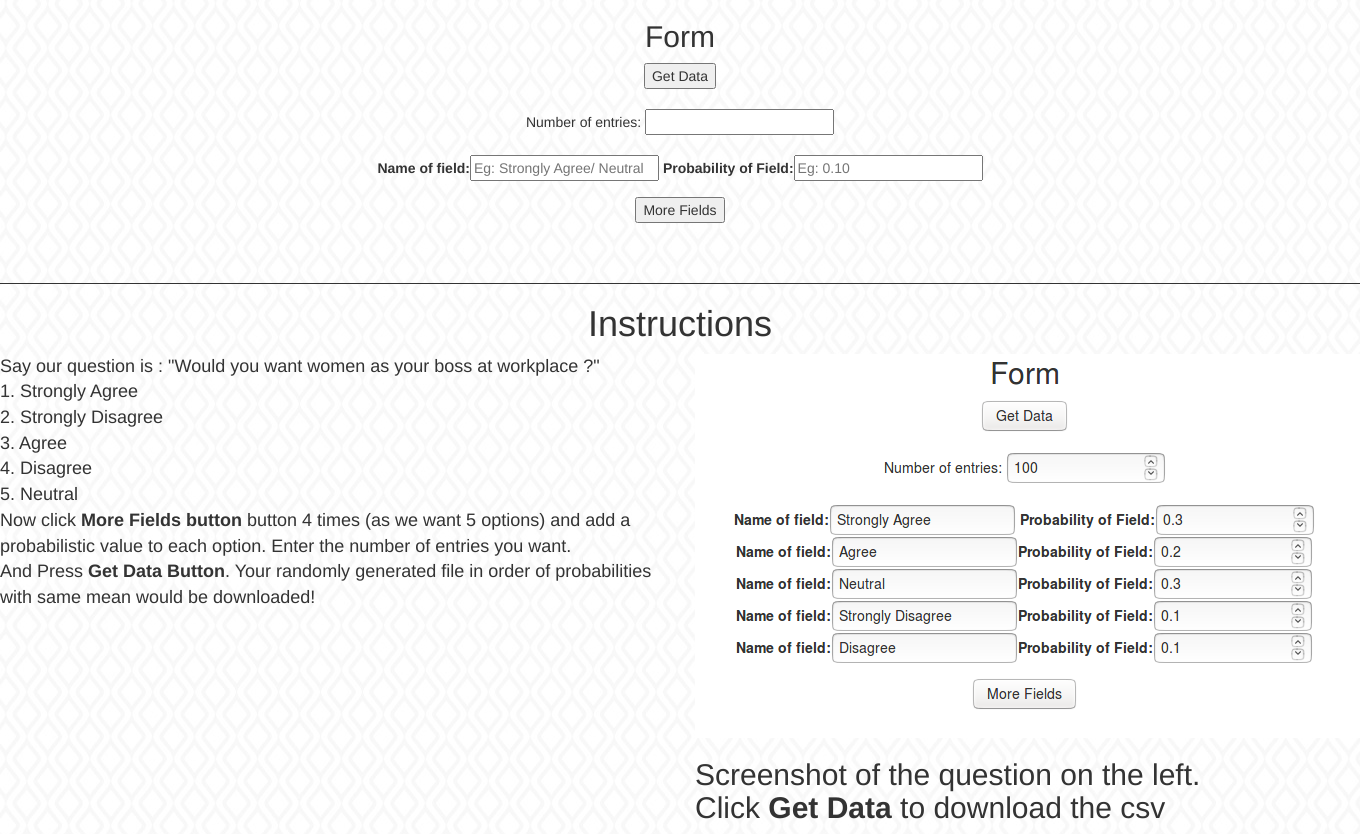
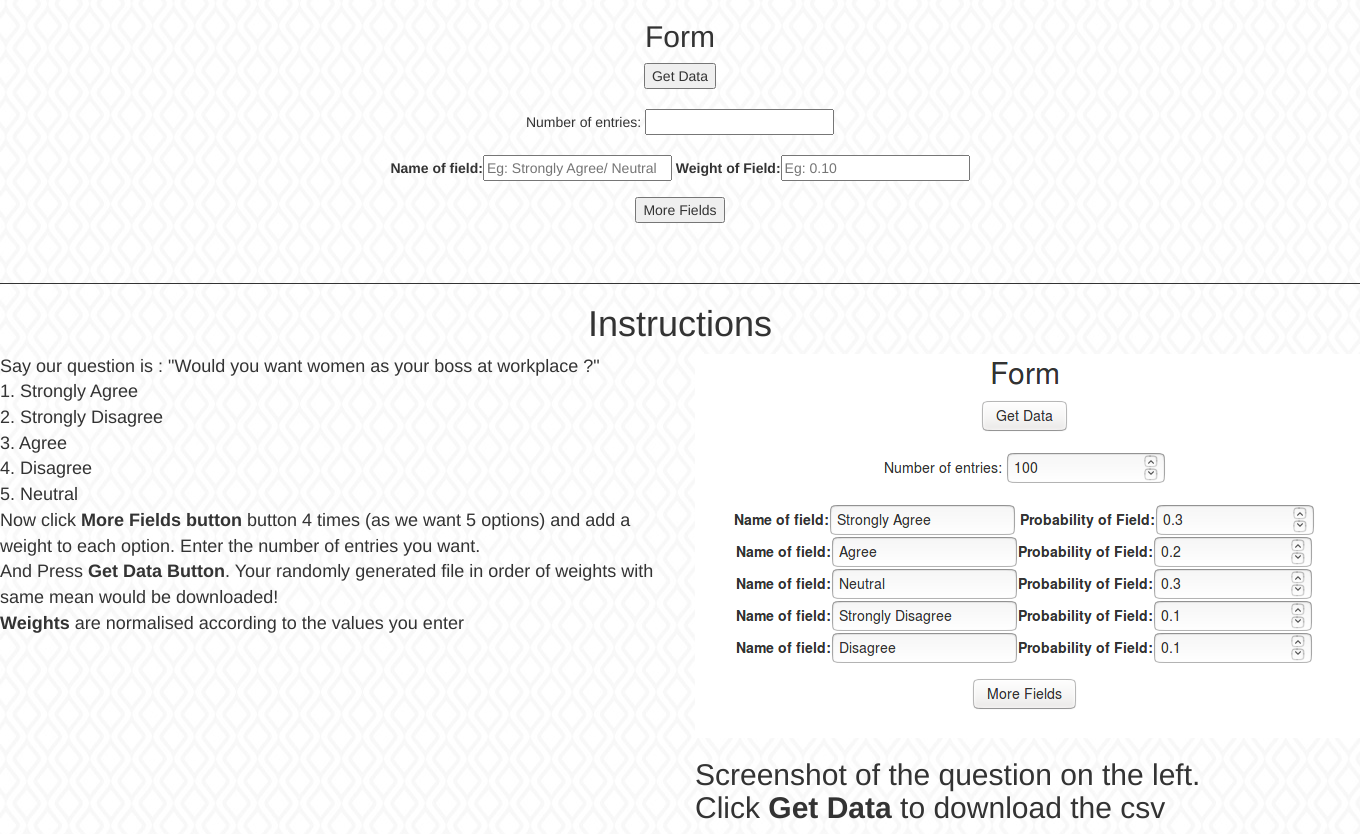
Before and after one commit to theflyingmantis/data-generation, a Flask app: page /random_data_generator in a window 1360 px wide; the page is wider, and only the part inside the window is pictured. Run offline with Flask 2, Linux system fonts and the light colour scheme; some libraries are stand-ins or nearby versions.

Commit message:
probability name changed to weights

```diff
--- a/static/js/field.js
+++ b/static/js/field.js
@@ -20,10 +20,10 @@ function add_field(){
 
   var lj = document.createElement("Label");
   lj.setAttribute("for","v"+fields.toString());
-  lj.innerHTML = "Probability of Field:"
+  lj.innerHTML = "Weight of Field:"
 
 
-    let f = document.getElementById('form_data');
+  let f = document.getElementById('form_data');
   var br = document.createElement("br");
   f.appendChild(br);
   f.appendChild(li);
--- a/templates/random_data_generator.html
+++ b/templates/random_data_generator.html
@@ -17,7 +17,7 @@
             Number of entries: <input type="number" name="number" id="number" required><br><br>
             <label for="n1">Name of field:</label><input type="text" name="n1" id="n1"
                                                                                placeholder="Eg: Strongly Agree/ Neutral" required>
-            <label for="v1">Probability of Field:</label><input type="number"
+            <label for="v1">Weight of Field:</label><input type="number"
                                                                 step="0.01" name="v1" id="v1" placeholder="Eg: 0.10" required>
           </form>
           <button onclick="add_field()">More Fields</button>
@@ -35,9 +35,11 @@
           5. Neutral<br>
           Now click <strong>More Fields button</strong> button 4 times (as we want 5
           options) and add a
-        probabilistic value to each option. Enter the number of entries you want. <br>
+          weight to each option. Enter the number of entries you want. <br>
           And Press <strong>Get Data Button</strong>. Your randomly generated file in
-        order of probabilities with same mean would be downloaded!
+          order of weights with same mean would be downloaded!<br>
+          <strong>Weights</strong> are normalised according to the values you
+          enter
         </font>
       </div>
       <div class="col-sm-6" >
```
Lines whose indentation alone changed are shown as unchanged.
